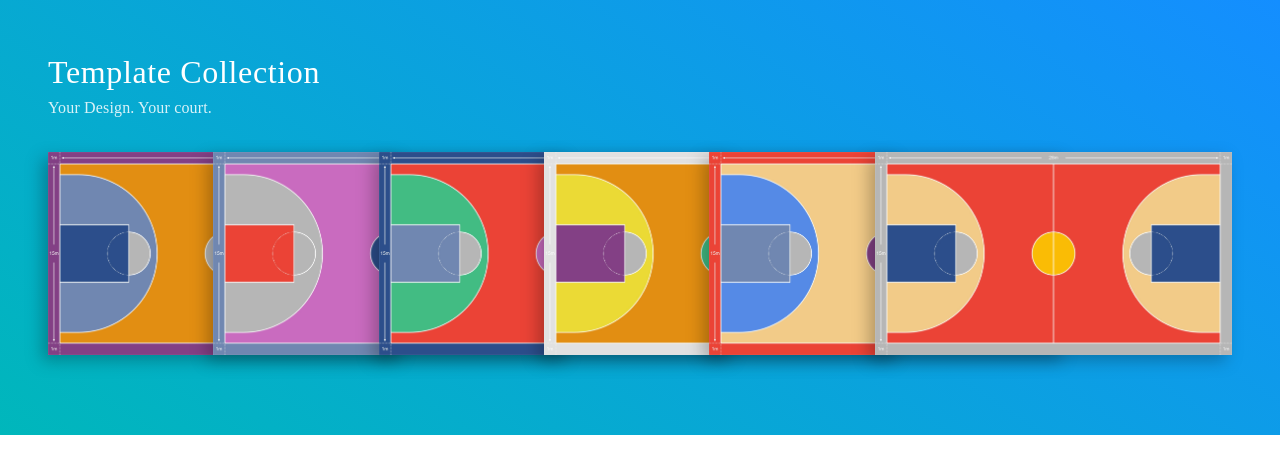
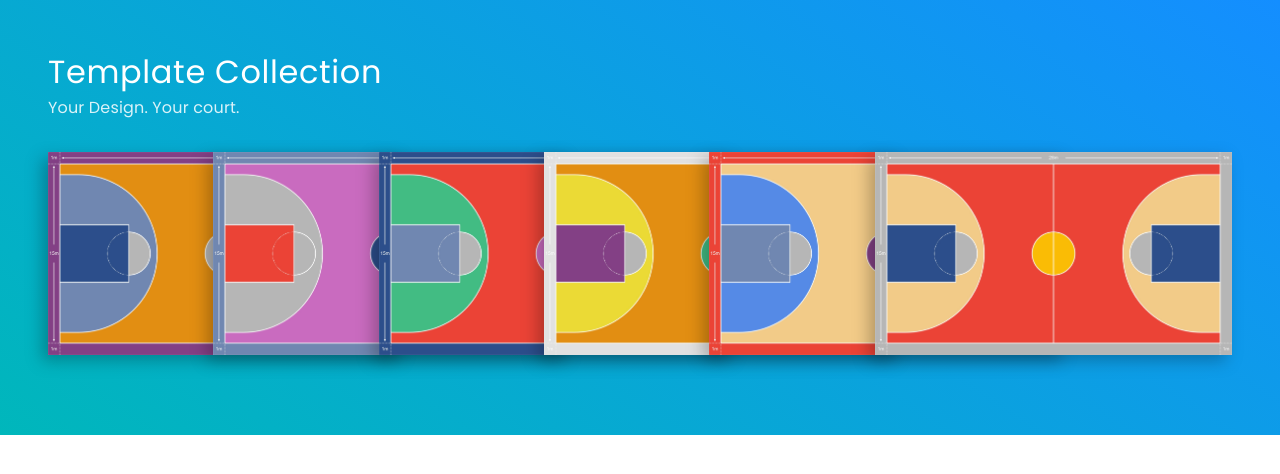
Before and after one commit to courtcanva/cc-website, a Next.js app: page / in a window 1280 px wide. Shown: the top 474 px of the page. Built offline with nearby package versions, Linux system fonts and the light colour scheme.

Commit message:
fix: fix font config

```diff
--- a/tailwind.config.js
+++ b/tailwind.config.js
@@ -7,10 +7,10 @@ module.exports = {
     './components/**/*.{js,ts,jsx,tsx}',
   ],
   theme: {
-    fontFamily: {
-      sans: ['var(--font-inter)', ...defaultTheme.fontFamily.sans],
-    },
     extend: {
+      fontFamily: {
+        sans: ['var(--font-poppins)', ...defaultTheme.fontFamily.sans],
+      },
       colors: {
         white85: 'rgba(255, 255, 255, 0.85);',
       },
```
